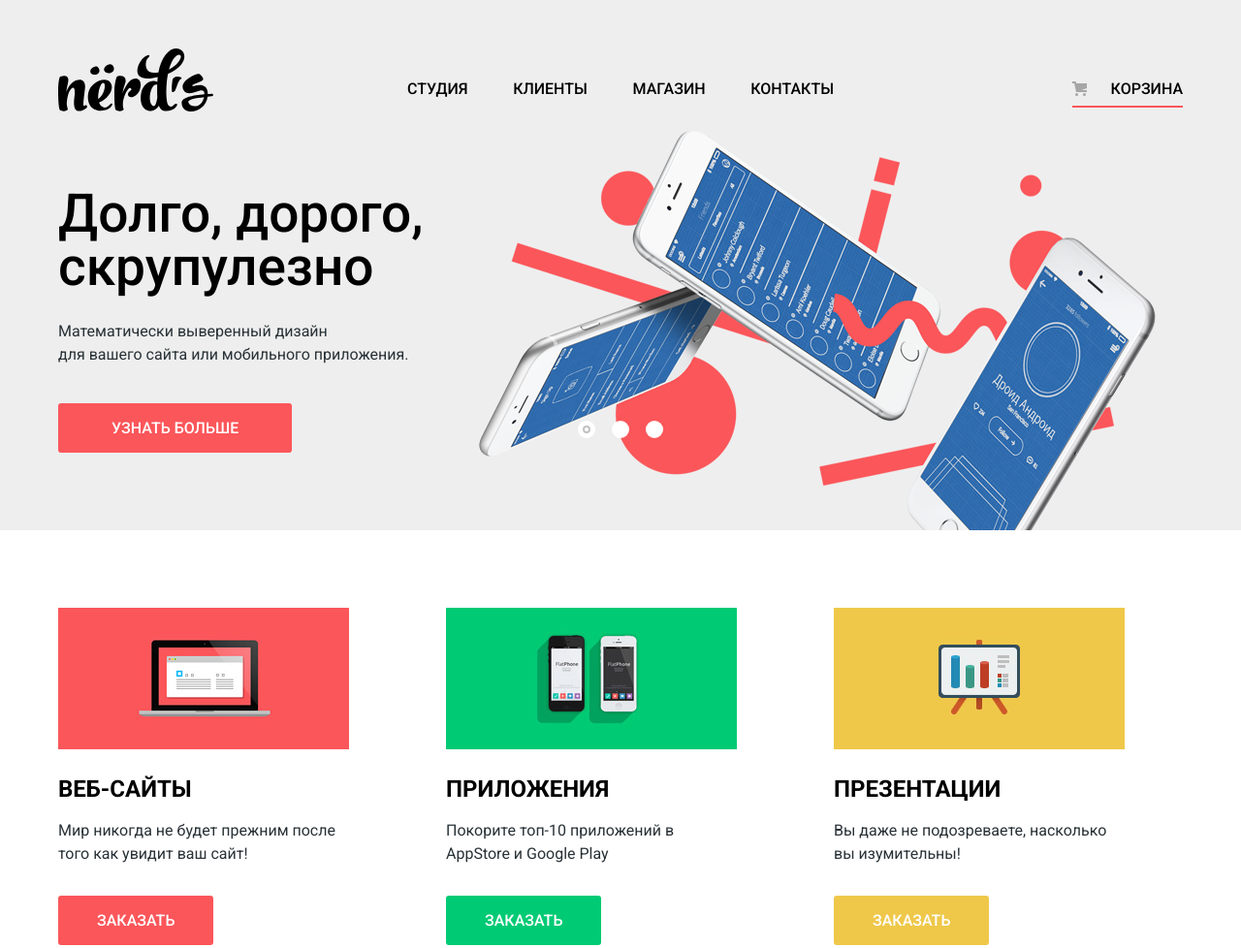
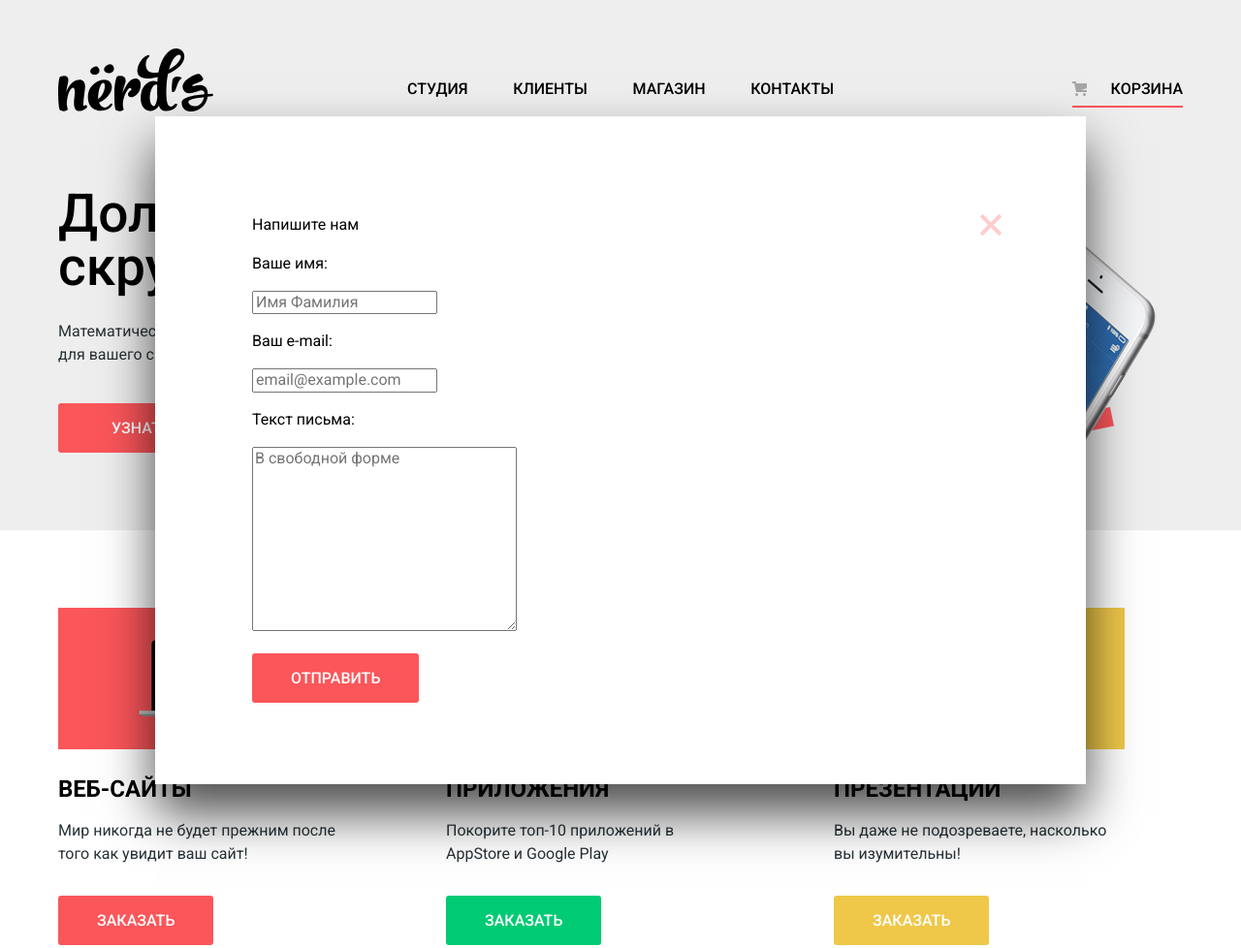
Before and after one commit to igorChechura/Nerds, a plain HTML site: page index.html in a window 1280 px wide. Shown: the top 978 px of the page at 97% size. Drawn offline with Linux system fonts and the light colour scheme.

Commit message:
Разметка модального окна с формой обратной связи

```diff
--- a/css/style.css
+++ b/css/style.css
@@ -59,6 +59,7 @@ input[type="radio"].visually-hidden {
 
 	background-color: #fb565a;
 
+	border: none;
 	border-radius: 3px;
 
 	transition: background-color 0.3s ease;
@@ -779,3 +780,63 @@ input[type="radio"].visually-hidden {
 }
 
 /* footer end */
+
+/* section.modal-contact */
+
+.modal {
+	position: fixed;
+
+	display: block;
+
+	color: #000000;
+
+	background-color: #ffffff;
+	box-shadow: 0 30px 50px rgba(0, 0, 0, 0.7);
+}
+
+.modal-contact {
+	top: 120px;
+	left: 50%;
+
+	width: 760px;
+	margin-left: -480px;
+	padding: 84px 100px;
+}
+
+.modal-close {
+	position: absolute;
+	top: 100px;
+	right: 86px;
+
+	width: 24px;
+	height: 24px;
+
+	font-size: 0;
+
+	background-color: transparent;
+	border: none;
+
+	cursor: pointer;
+}
+
+.modal-close::before,
+.modal-close::after {
+	content: "";
+
+	position: absolute;
+	top: 10px;
+	left: -2px;
+
+	width: 28px;
+	height: 4px;
+
+	background-color: #fecccd;
+}
+
+.modal-close::before {
+	transform: rotate(45deg);
+}
+
+.modal-close::after {
+	transform: rotate(-45deg);
+}
--- a/index.html
+++ b/index.html
@@ -209,6 +209,30 @@
 		</footer>
 	</main>
 
+	<section class="modal modal-contact">
+		<h2 class="visually-hidden">Форма обратной связи</h2>
+		<p>Напишите нам</p>
+		<form class="contact-form" action="https://echo.htmlacademy.ru" method="POST">
+			<div>
+				<p><label for="contact-name">Ваше имя:</label></p>
+				<p><input id="contact-name" type="text" name="name" placeholder="Имя Фамилия"></p>
+			</div>
+
+			<div>
+				<p><label for="contact-email">Ваш e-mail:</label></p>
+				<p><input id="contact-email" type="text" name="email" placeholder="email@example.com"></p>
+			</div>
+
+			<div>
+					<p><label for="contact-text">Текст письма:</label></p>
+					<p><textarea id="contact-text" name="text" cols="30" rows="10" placeholder="В свободной форме"></textarea></p>
+			</div>
+
+			<button class="button" type="submit">Отправить</button>
+		</form>
+		<button class="modal-close">Закрыть</button>
+	</section>
+
 	<script src="js/main.js"></script>
 </body>
 </html>
```
